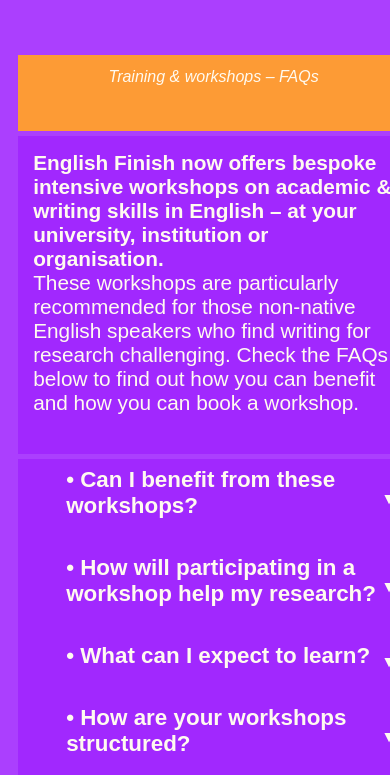
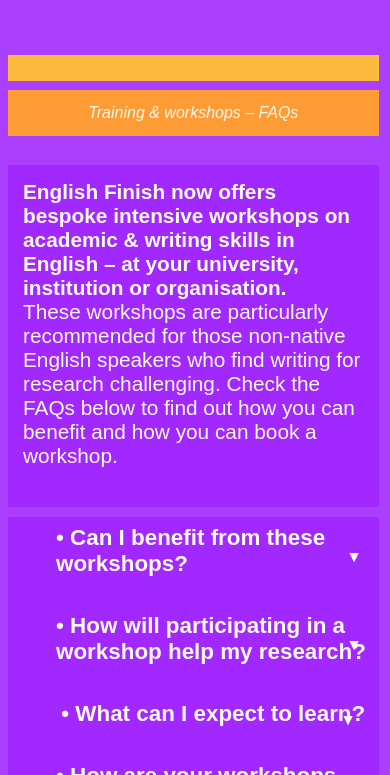
Before and after one commit to MissArray/EnglishFinish_2013, a plain HTML site: page training.html in a window 390 px wide. Shown: the part 629-1404 px from the top of the page. Drawn offline with Linux system fonts and the light colour scheme.

Commit message:
Add files via upload

```diff
--- a/styleFAQs.css
+++ b/styleFAQs.css
@@ -1,4 +1,5 @@
 /* white bullet: &#8226; */
+/* COMPUTER SCREENS*/
 
 body {
 	background-color: #AB3FFE;
@@ -184,6 +185,7 @@ h2 {
 	display: block;
 	width: 30px;
 	padding: 5px;
+	margin-right: 5px;
 	position: absolute;
 	top: calc(50% - 6px);
 	right: 0;
@@ -267,7 +269,8 @@ text-align: center;
 		margin: auto;
 	}
 	#td1, #td2, #td3, #td4, #td5, #td6, #td7, #td8, #td9 {
-		width: 98%;
+		min-width: 98%;
+		max-width: 98%;
 		height: 1.8rem;
 		font-size: 1rem;
 		text-align: center;
@@ -275,24 +278,52 @@ text-align: center;
 		padding-top: 10px;
 	}
 
-	flex-container {
-		width: 95vw;
+	.grid-container {
+		display: flex;
+		flex-direction: column;
+		max-width: 95vw;
+		justify-content: center;
 	}
 
-	#h1block1 {
-		width: 15vw;
+	#h2block1 {
+    height: 26px;
+	background-color: rgb(252,187, 63);
+	margin-bottom: 0.5vh;
+}
+
+#h2block2 {
+    height: 46px;
+	background-color: rgb(253,155, 53);
+	text-align: center;
 	}
 
-	#h1block2 {
-		width: 80vw;
+	#block-left {
+		max-width: 2vh;
+		background-color: rgb(145, 45, 238);
+	 }
+
+	.accordion {
+		display: flex;
+		flex-direction: column;
+		max-width: 95vw;
 	}
-	.accordion {
-		width: 90vw;
+
+	.accordion-item-heading {
+		justify-self: center;
+		padding: 0.5rem;
+		position: relative;
+		cursor: pointer;
+		font-size: 1.4rem;
+		font-weight: 600;
+	}
+
+	.accordion-item {
+		justify-self: center;
 	}
 
 	.contact-details {
-margin-right: 1rem;
-text-align: left;
+		margin-right: 1rem;
+		text-align: left;
 }
 
 	footer {
```
Also changed, not shown: Feedback_poster.jpg (added).
